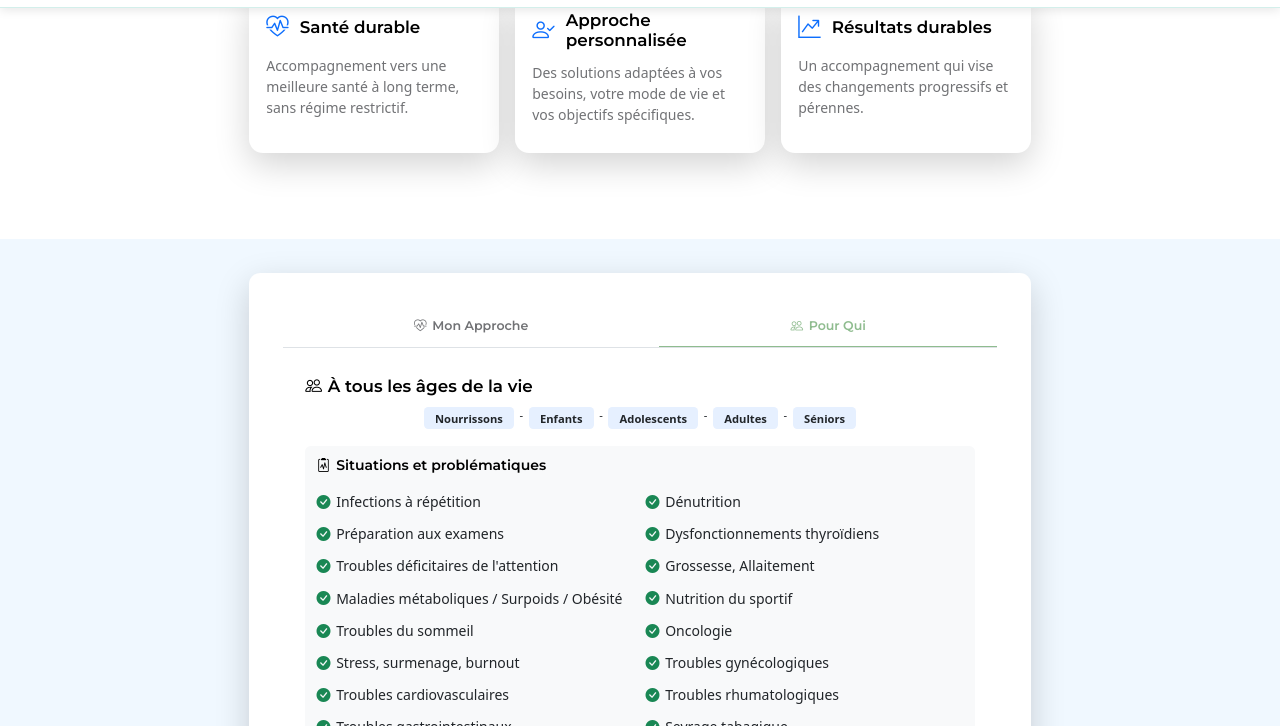
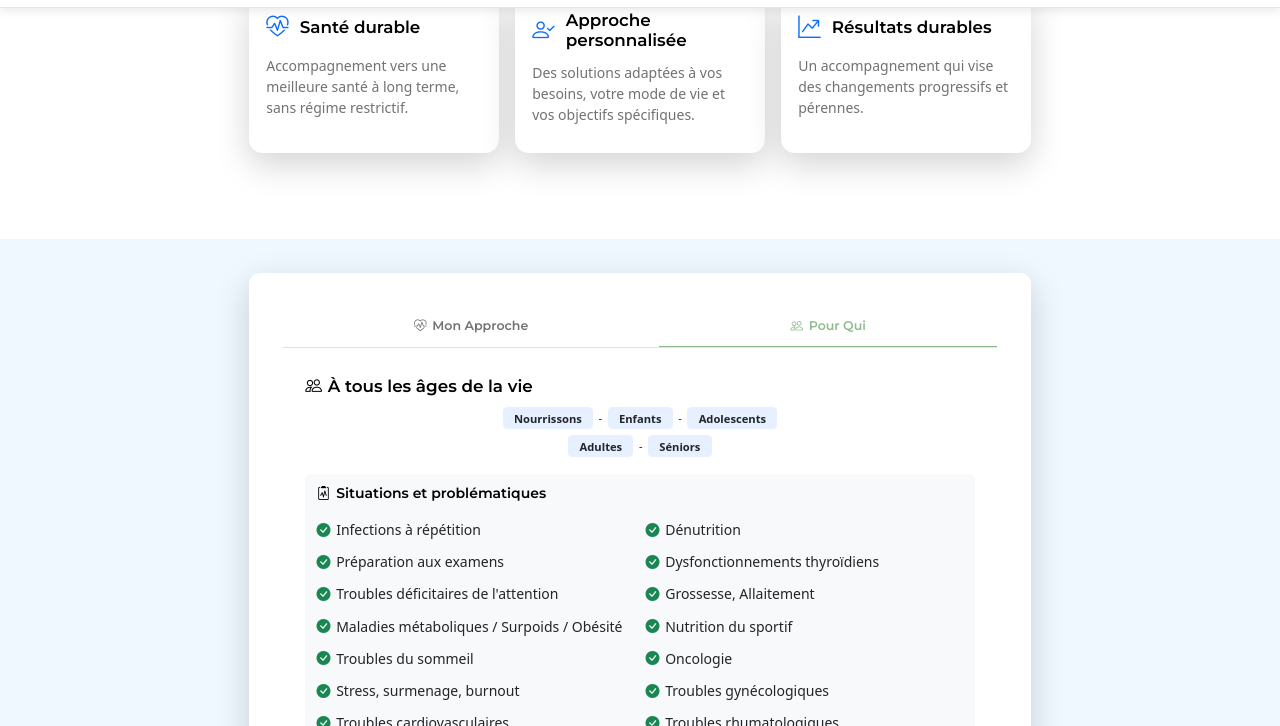
Before and after one commit to Antonindooo/Marie-Pierre-DOAT, a plain HTML site: page mon_approche.html in a window 1280 px wide. Both pictures are taken after a click on the tab "Pour Qui". Shown: the part 512-1238 px from the top of the page. Drawn offline with Linux system fonts and the light colour scheme.

Commit message:
Add files via upload

```diff
--- a/mon_approche.html
+++ b/mon_approche.html
@@ -234,17 +234,21 @@ https://templatemo.com/tm-590-topic-listing
                                                 <div class="card-body p-0 p-md-3">
                                                     <h3 class="fs-4 fw-semibold mb-3"><i class="bi bi-people me-2"></i>À tous les âges de la vie</h3>
 
-                                                        <div class="d-flex justify-content-center mb-4">
+                                                    <div class="d-flex flex-wrap justify-content-center mb-4">
+                                                        <div class="d-flex align-items-center mb-2 mb-md-0">
                                                             <span class="badge bg-primary bg-opacity-10 text-dark px-3 py-2 fs-6 fw-semibold">Nourrissons</span>
                                                             <span class="mx-2">-</span>
                                                             <span class="badge bg-primary bg-opacity-10 text-dark px-3 py-2 fs-6 fw-semibold">Enfants</span>
                                                             <span class="mx-2">-</span>
                                                             <span class="badge bg-primary bg-opacity-10 text-dark px-3 py-2 fs-6 fw-semibold">Adolescents</span>
-                                                            <span class="mx-2">-</span>
+                                                        </div>
+                                                        <div class="d-flex align-items-center w-100 justify-content-center mt-2">
                                                             <span class="badge bg-primary bg-opacity-10 text-dark px-3 py-2 fs-6 fw-semibold">Adultes</span>
                                                             <span class="mx-2">-</span>
                                                             <span class="badge bg-primary bg-opacity-10 text-dark px-3 py-2 fs-6 fw-semibold">Séniors</span>
                                                         </div>
+                                                    </div>
+
 
 
                                                     <div class="card bg-light border-0 rounded-3 mb-4">
```
